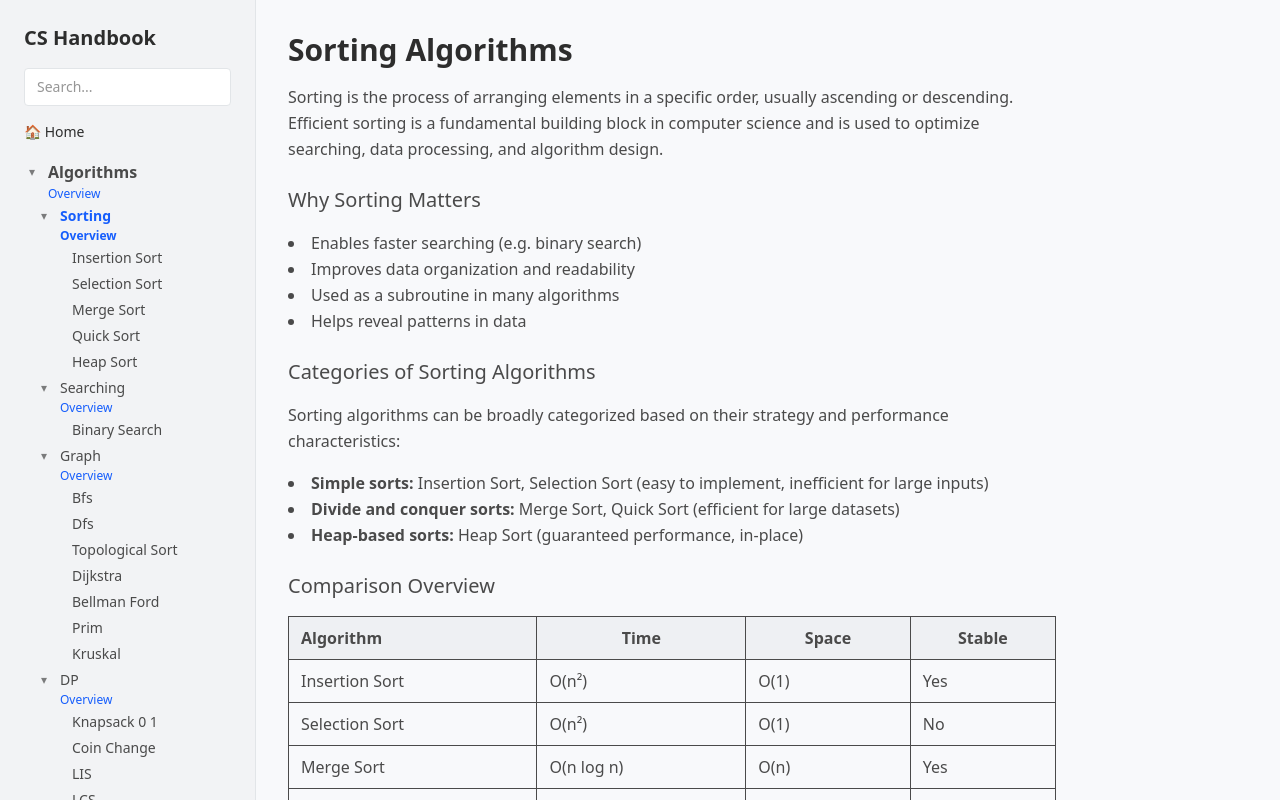
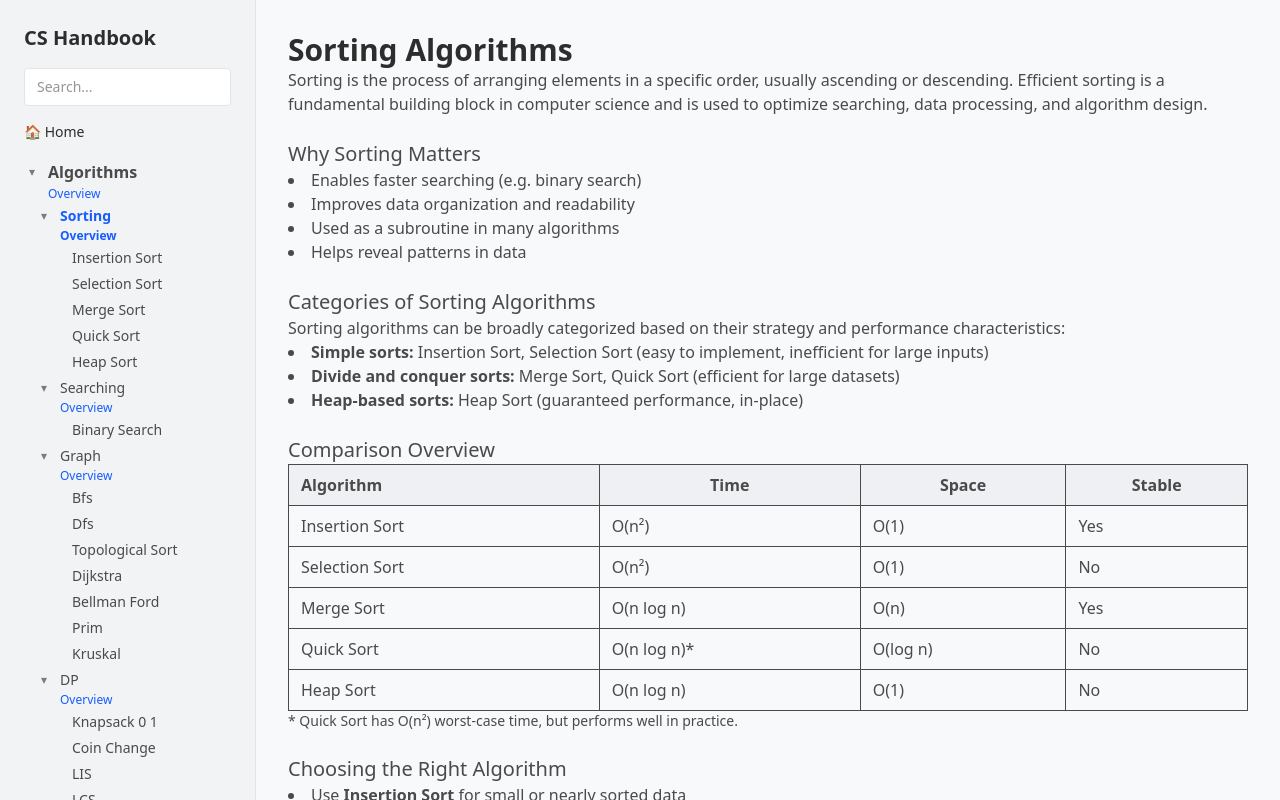
Before and after one commit to Chrainx/CS-Handbook, a Next.js app: page /algorithms/sorting in a window 1280 px wide. Built offline with nearby package versions, Linux system fonts and the light colour scheme.

Commit message:
style: remove width constrints for seqarching and sorting overview page

```diff
--- a/src/app/algorithms/searching/page.tsx
+++ b/src/app/algorithms/searching/page.tsx
@@ -2,7 +2,7 @@ import NextPrev from '@/components/nextPrev'
 
 export default function SearchingOverviewPage() {
   return (
-    <div className="max-w-3xl leading-relaxed space-y-4">
+    <div>
       <h1 className="text-3xl font-semibold text-(--text-main)">
         Searching Algorithms
       </h1>
--- a/src/app/algorithms/sorting/page.tsx
+++ b/src/app/algorithms/sorting/page.tsx
@@ -2,7 +2,7 @@ import NextPrev from '@/components/nextPrev'
 
 export default function SortingOverviewPage() {
   return (
-    <div className="max-w-3xl leading-relaxed space-y-4">
+    <div>
       <h1 className="text-3xl font-semibold text-(--text-main)">
         Sorting Algorithms
       </h1>
```
